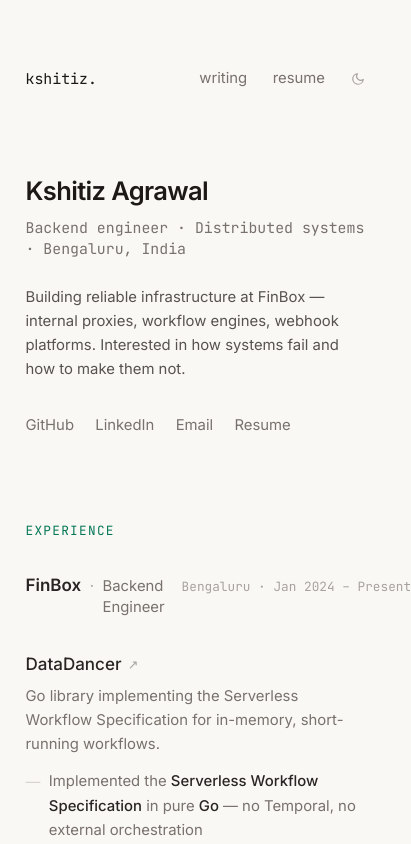
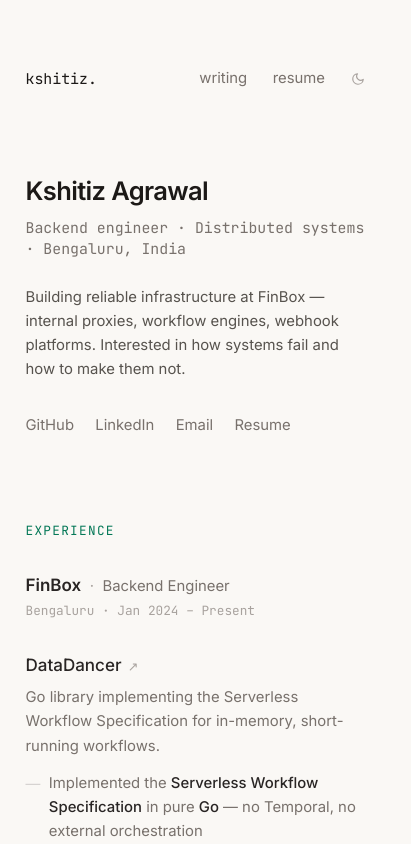
Before and after one commit to Kshitiz1403/Portfolio, a Next.js app: page / in a window 390 px wide. Shown: the top 844 px of the page, 411 px wide, since content can reach past the window. Built offline with nearby package versions, Linux system fonts and the light colour scheme.

Commit message:
style(page): improve responsive layout for experience section
Adjust flexbox classes to stack company/role and location/period on small screens.
Use responsive Tailwind modifiers to maintain baseline alignment and spacing on larger screens.

```diff
--- a/app/page.tsx
+++ b/app/page.tsx
@@ -155,13 +155,13 @@
         </h2>
         {experience.map((job) => (
           <div key={job.company}>
-            <div className="flex items-baseline justify-between mb-8">
+            <div className="flex flex-col gap-1 sm:flex-row sm:items-baseline sm:justify-between mb-8">
               <div className="flex items-baseline gap-2">
                 <span className="text-base font-semibold text-stone-800 dark:text-zinc-100">{job.company}</span>
                 <span className="text-stone-400 dark:text-zinc-600 text-sm">·</span>
                 <span className="text-stone-500 dark:text-zinc-500 text-sm">{job.role}</span>
               </div>
-              <span className="text-xs text-stone-400 dark:text-zinc-700 font-mono shrink-0 ml-4">
+              <span className="text-xs text-stone-400 dark:text-zinc-700 font-mono sm:shrink-0 sm:ml-4">
                 {job.location} · {job.period}
               </span>
             </div>
```
